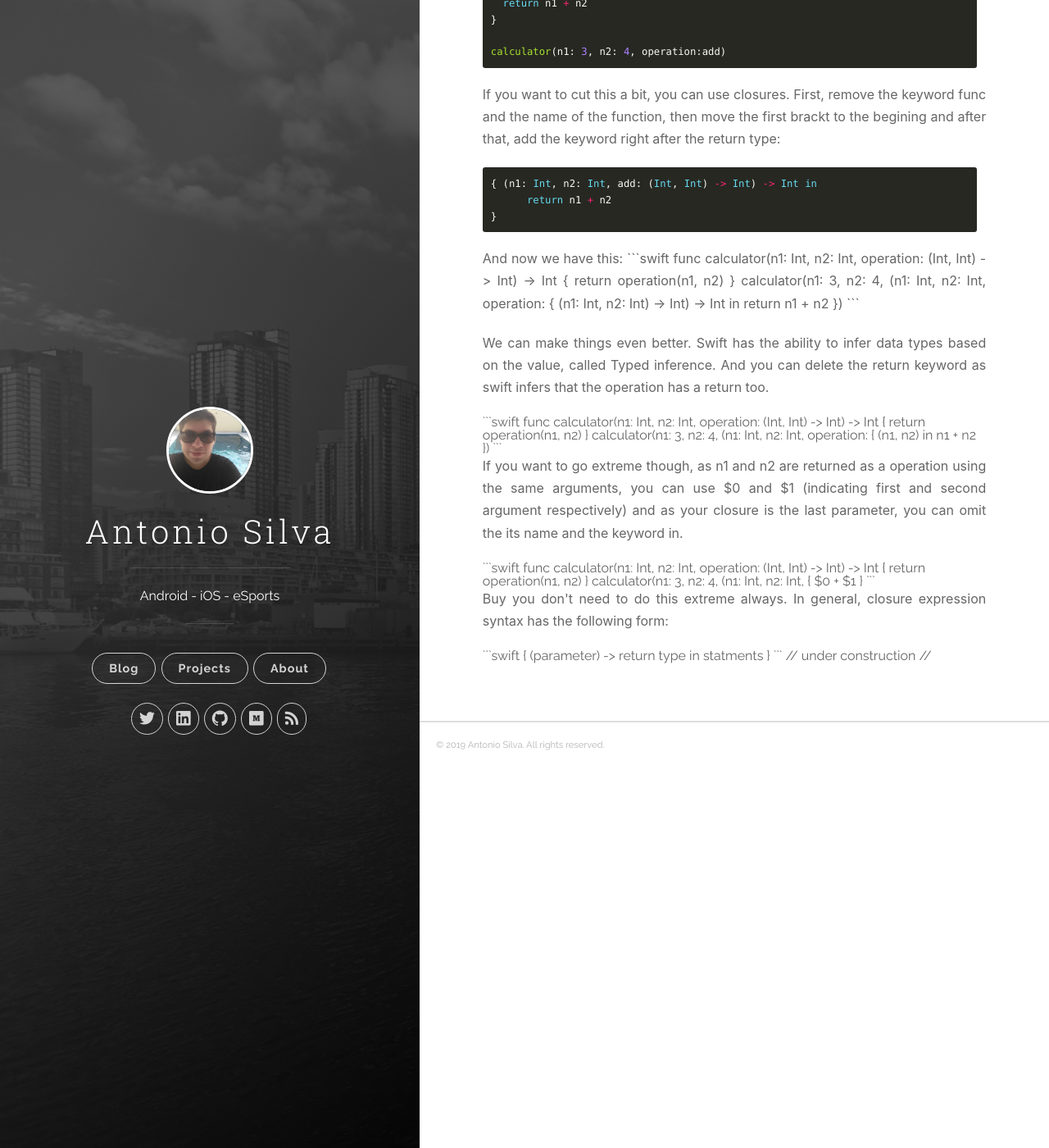
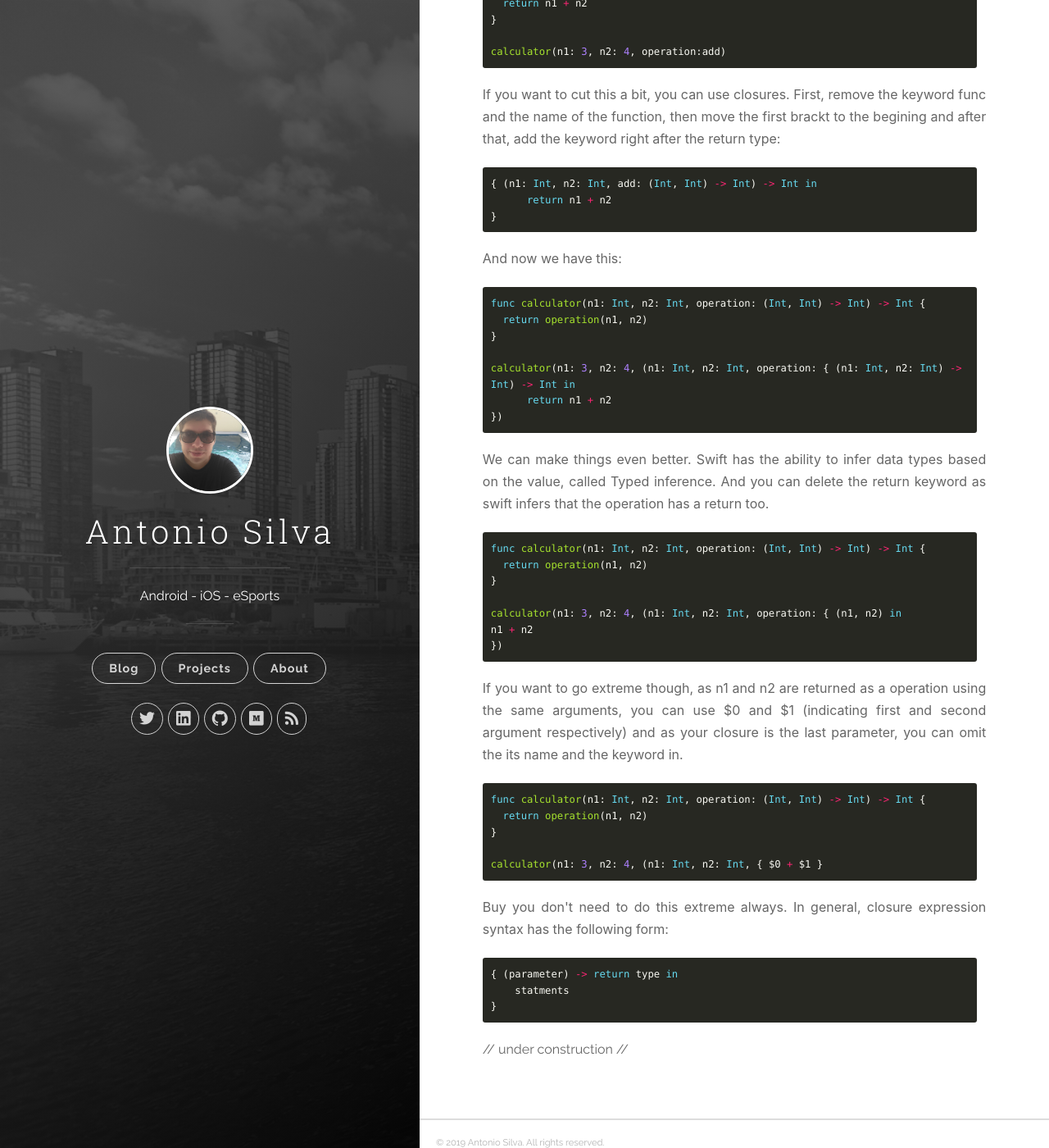
Before and after one commit to antoniosj/antoniosj.github.io, a Jekyll site: the page built from _posts/2019-05-21-swift_closures.markdown, in a window 1280 px wide and 1400 px high, scrolled down 877 px. Shown: the whole window at 82% size. Built offline with Jekyll 4.4.1, drawn with Linux system fonts in a browser that asks for light colours.

Commit message:
Update 2019-05-21-swift_closures.markdown

````diff
--- a/_posts/2019-05-21-swift_closures.markdown
+++ b/_posts/2019-05-21-swift_closures.markdown
@@ -41,7 +41,7 @@ calculator(n1: 3, n2: 4, operation:add)
 }
 ```
 
-<p style="text-align: justify; font-family: -apple-system, BlinkMacSystemFont, sans-serif;">And now we have this:
+<p style="text-align: justify; font-family: -apple-system, BlinkMacSystemFont, sans-serif;">And now we have this:</p>
 
 ```swift
 func calculator(n1: Int, n2: Int, operation: (Int, Int) -> Int) -> Int {
````
